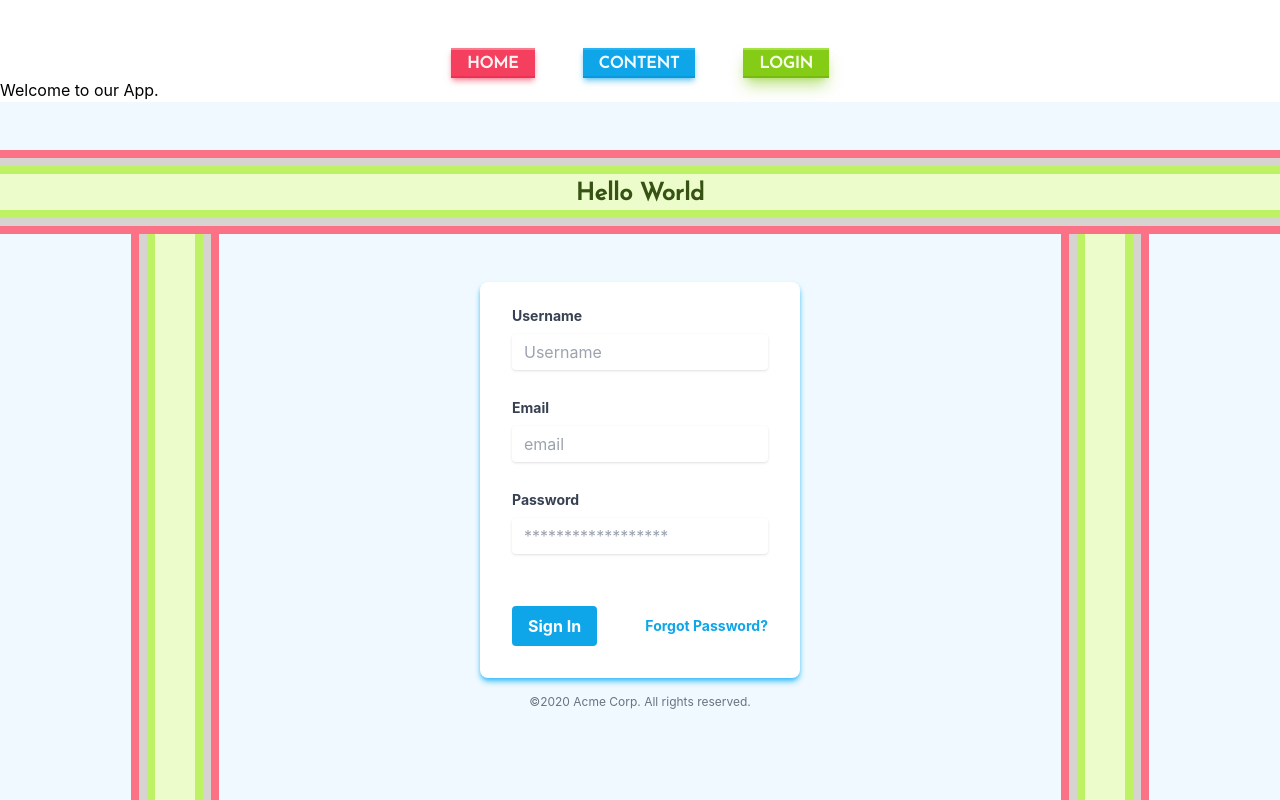
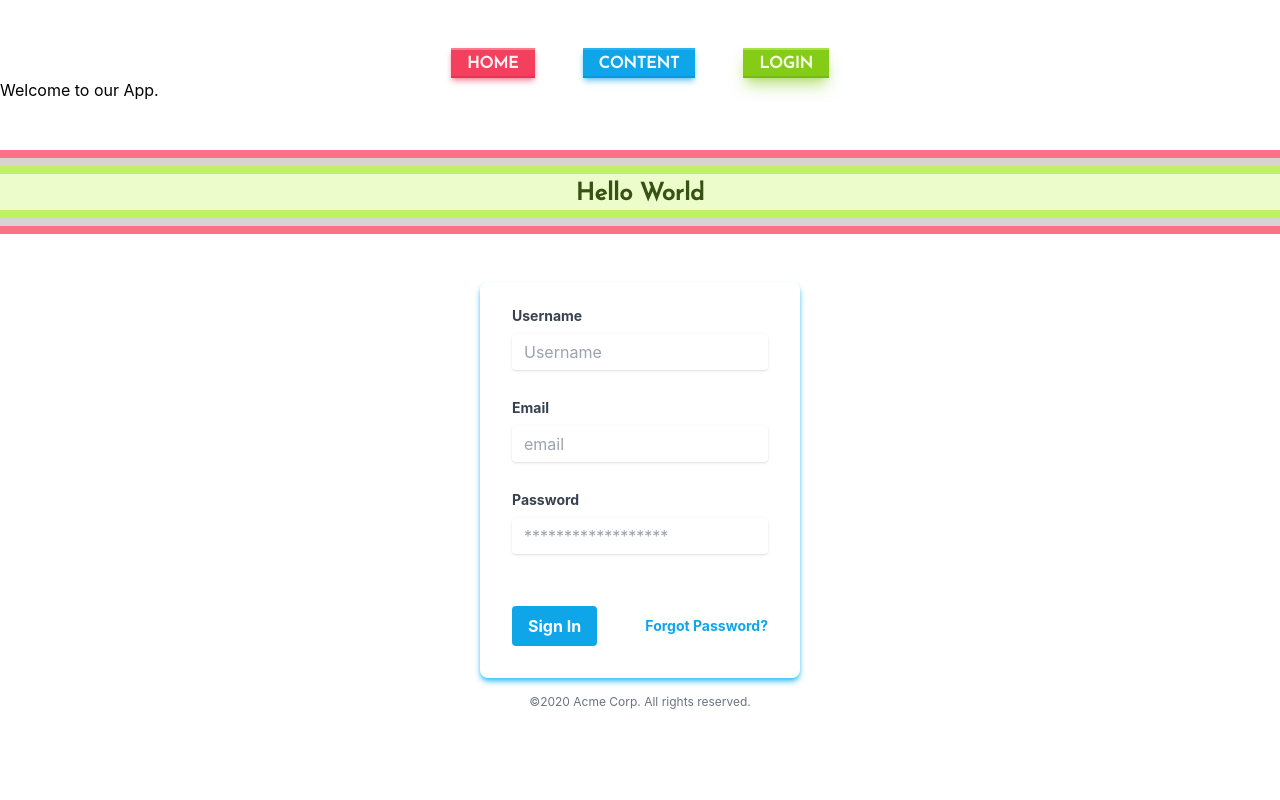
Before and after one commit to stujmar/pwa-playground, a React (Create React App) app: page /content in a window 1280 px wide. Shown: the top 800 px of the page. Built offline with nearby package versions, Linux system fonts and the light colour scheme.

Commit message:
[sm] got rid of full height beams and colored backgrond  so the content route won't have a scroll bar

```diff
--- a/src/components/pages/Content.js
+++ b/src/components/pages/Content.js
@@ -6,14 +6,14 @@ import HelloBeam from '../HelloBeam';
 
 const Content = () => {
   return (
-    <div className="pt-12 bg-sky-50">
+    <div className="pt-12">
       <HelloBar />
       <div className="flex justify-around items-start">
-        <HelloBeam />
+        {/* <HelloBeam /> */}
         <div className="flex flex-col items-center">
           <Form />
         </div>
-        <HelloBeam />
+        {/* <HelloBeam /> */}
       </div>
     </div>
   )
```
